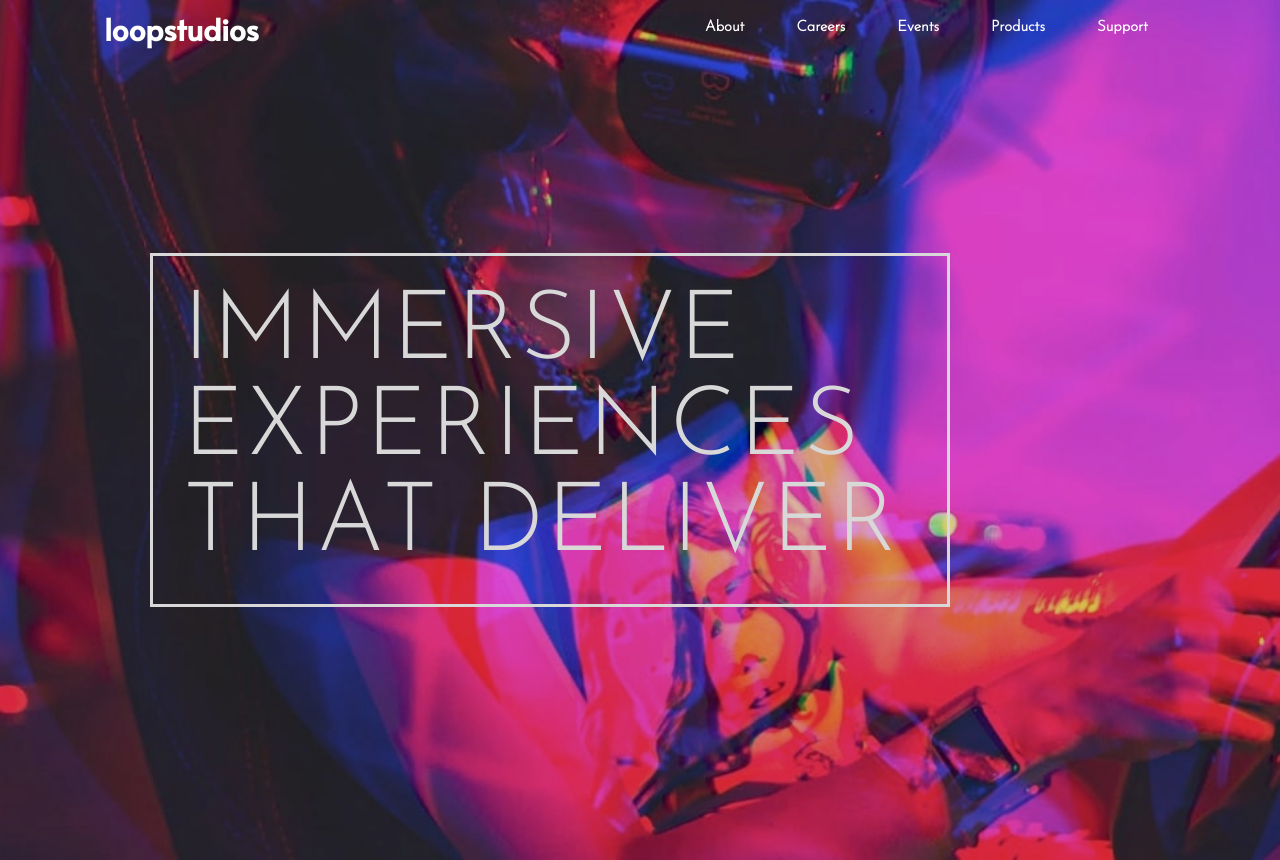
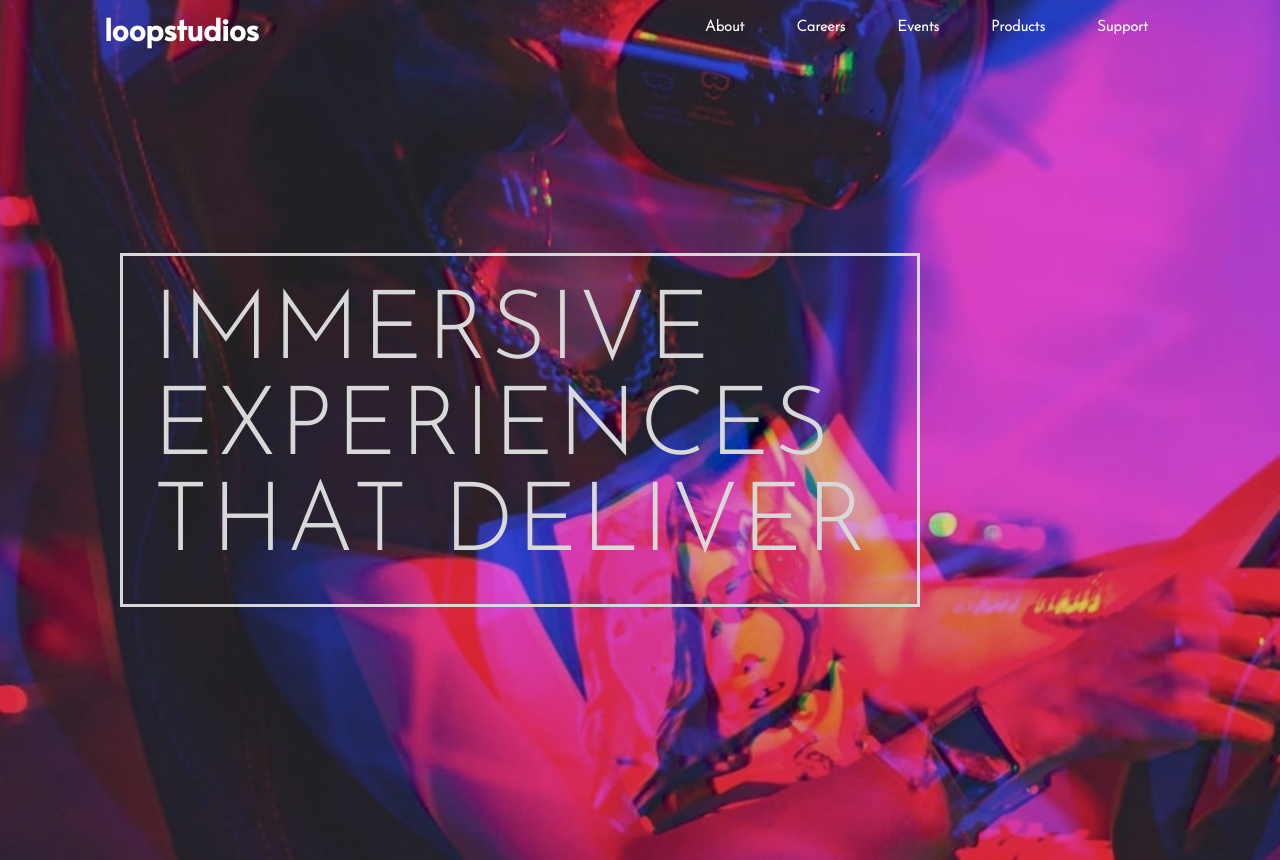
Before and after one commit to Deevyn9/LoopStudio, a plain HTML site: page index.html in a window 1280 px wide. Shown: the top 860 px of the page. Drawn offline with Linux system fonts and the light colour scheme.

Commit message:
updating creation padding

```diff
--- a/style.css
+++ b/style.css
@@ -98,7 +98,7 @@ body {
     margin-top: 0vh;
     display: flex;
     align-items: center;
-    padding: 0 20px 0 60px;
+    padding: 0 20px 0 30px;
 }
 
 .overlay {
```
